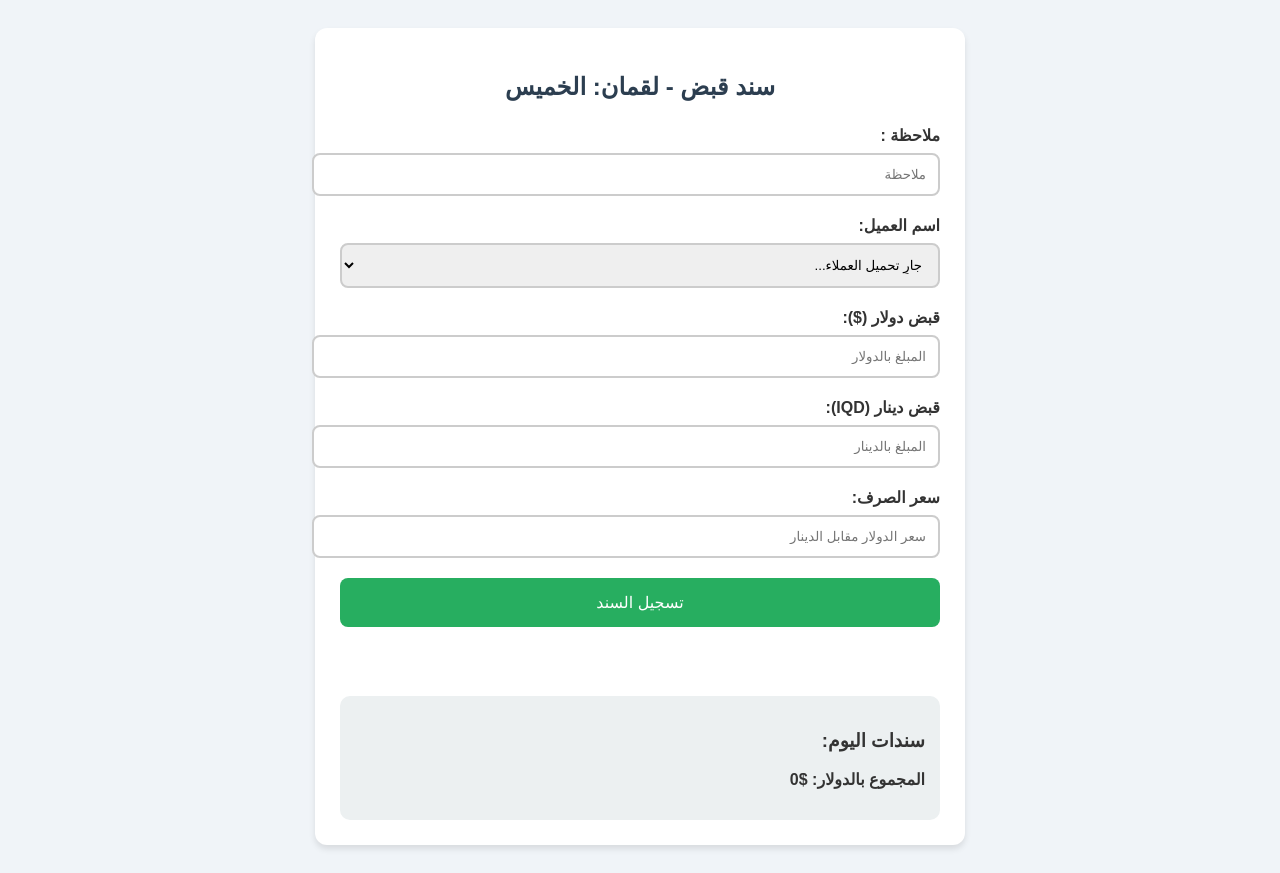
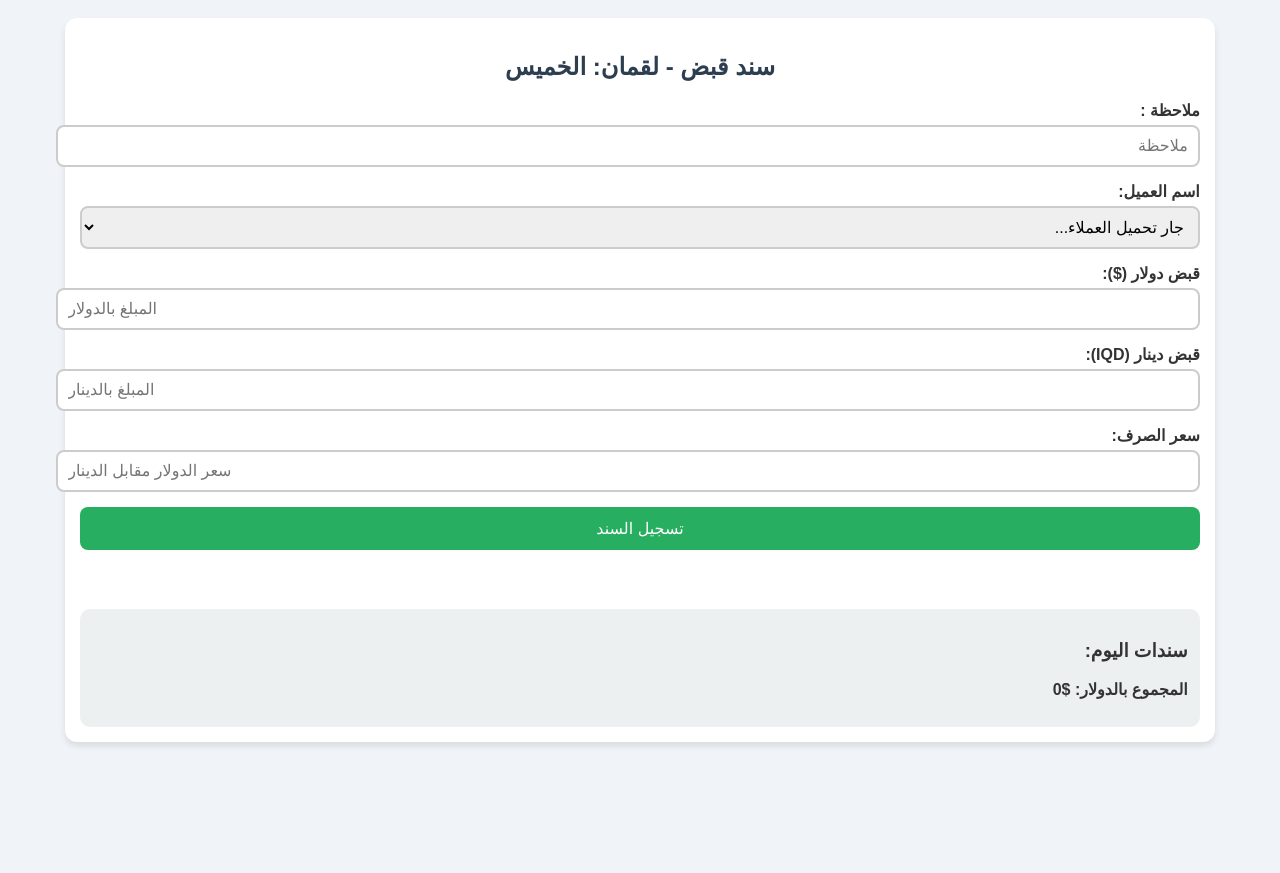
Before and after one commit to omederassan2/lqm, a plain HTML site: page index.html in a window 1280 px wide. After the commit the page ends 800 px from the top, so only its background shows below. Drawn offline with Linux system fonts and the light colour scheme; no server answers.

Commit message:
Update index.html

```diff
--- a/index.html
+++ b/index.html
@@ -2,21 +2,107 @@
 <html lang="ar" dir="rtl">
 <head>
   <meta charset="UTF-8">
+  <meta name="viewport" content="width=device-width, initial-scale=1">
   <title>نظام سندات القبض</title>
   <style>
-    body { font-family: 'Arial', sans-serif; background: #f0f4f8; padding: 20px; color: #333; }
-    .container { background: #fff; padding: 25px; border-radius: 12px; box-shadow: 0 4px 6px rgba(0,0,0,0.1); max-width: 600px; margin: auto; }
-    h2 { text-align: center; color: #2c3e50; margin-bottom: 25px; }
-    .form-group { margin-bottom: 20px; }
-    label { display: block; font-weight: bold; margin-bottom: 8px; }
-    select, input { width: 100%; padding: 12px; border: 2px solid #ccc; border-radius: 8px; }
-    button { background: #27ae60; color: #fff; padding: 15px; border: none; border-radius: 8px; width: 100%; font-size: 16px; cursor: pointer; }
-    button:hover { background: #219a52; }
-    #message { text-align: center; margin-top: 15px; font-weight: bold; min-height: 24px; }
-    .success { color: #27ae60; }
-    .error { color: #e74c3c; }
-    .loading { color: #7f8c8d; }
-    #todayReceipts { margin-top: 30px; background: #ecf0f1; padding: 15px; border-radius: 10px; }
+    body {
+      font-family: 'Arial', sans-serif;
+      background: #f0f4f8;
+      padding: 10px;
+      color: #333;
+    }
+
+    .container {
+      background: #fff;
+      padding: 15px;
+      border-radius: 12px;
+      box-shadow: 0 4px 6px rgba(0,0,0,0.1);
+      max-width: 100%;
+      width: 90%;
+      margin: auto;
+    }
+
+    h2 {
+      text-align: center;
+      color: #2c3e50;
+      margin-bottom: 20px;
+    }
+
+    .form-group {
+      margin-bottom: 15px;
+    }
+
+    label {
+      display: block;
+      font-weight: bold;
+      margin-bottom: 5px;
+    }
+
+    select, input {
+      width: 100%;
+      padding: 10px;
+      border: 2px solid #ccc;
+      border-radius: 8px;
+      font-size: 16px;
+    }
+
+    button {
+      background: #27ae60;
+      color: #fff;
+      padding: 12px;
+      border: none;
+      border-radius: 8px;
+      width: 100%;
+      font-size: 16px;
+      cursor: pointer;
+    }
+
+    button:hover {
+      background: #219a52;
+    }
+
+    #message {
+      text-align: center;
+      margin-top: 15px;
+      font-weight: bold;
+      min-height: 24px;
+    }
+
+    .success {
+      color: #27ae60;
+    }
+
+    .error {
+      color: #e74c3c;
+    }
+
+    .loading {
+      color: #7f8c8d;
+    }
+
+    #todayReceipts {
+      margin-top: 20px;
+      background: #ecf0f1;
+      padding: 12px;
+      border-radius: 10px;
+    }
+
+    @media (max-width: 600px) {
+      body {
+        font-size: 16px;
+        padding: 5px;
+      }
+
+      .container {
+        width: 95%;
+        padding: 10px;
+      }
+
+      button {
+        font-size: 14px;
+        padding: 10px;
+      }
+    }
   </style>
 </head>
 <body>
@@ -30,22 +116,24 @@
 
     <div class="form-group">
       <label for="clientSelect">اسم العميل:</label>
-      <select id="clientSelect"><option value="">جارٍ تحميل العملاء...</option></select>
+      <select id="clientSelect">
+        <option value="">جارٍ تحميل العملاء...</option>
+      </select>
     </div>
 
     <div class="form-group">
       <label for="usd">قبض دولار ($):</label>
-      <input type="number" id="usd" placeholder="المبلغ بالدولار">
+      <input type="tel" id="usd" placeholder="المبلغ بالدولار">
     </div>
 
     <div class="form-group">
       <label for="iqd">قبض دينار (IQD):</label>
-      <input type="number" id="iqd" placeholder="المبلغ بالدينار">
+      <input type="tel" id="iqd" placeholder="المبلغ بالدينار">
     </div>
 
     <div class="form-group">
       <label for="exchangeRate">سعر الصرف:</label>
-      <input type="number" id="exchangeRate" placeholder="سعر الدولار مقابل الدينار">
+      <input type="tel" id="exchangeRate" placeholder="سعر الدولار مقابل الدينار">
     </div>
 
     <button onclick="validateAndSubmit()">تسجيل السند</button>
@@ -135,21 +223,6 @@
       }
     }
 
-    function resetForm() {
-      document.getElementById('clientSelect').value = '';
-      document.getElementById('usd').value = '';
-      document.getElementById('iqd').value = '';
-      document.getElementById('exchangeRate').value = '';
-      document.getElementById('note').value = '';
-    }
-
-    function showMessage(text, type) {
-      const msg = document.getElementById('message');
-      msg.textContent = text;
-      msg.className = type;
-      setTimeout(() => msg.textContent = '', 5000);
-    }
-
     window.onload = () => {
       loadClients();
       loadTodayReceipts();
```
